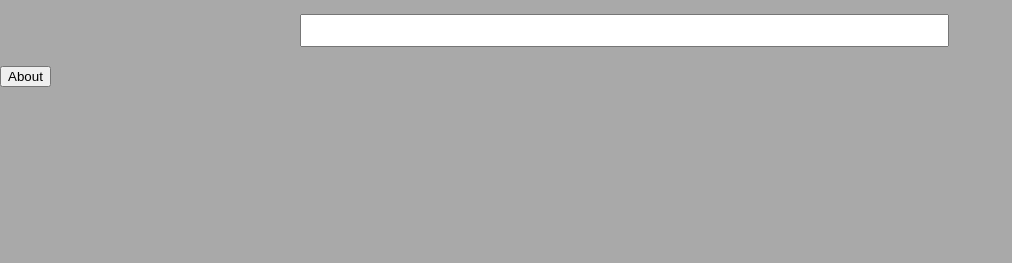
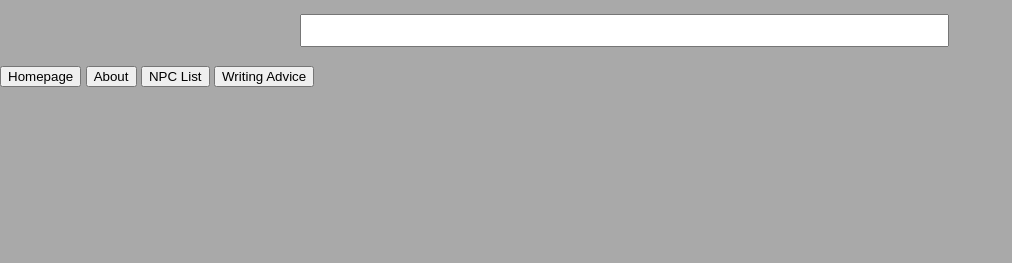
Before and after one commit to Ladyofgoats/Lydia---NPC-Library, a Django app: page / in a window 1280 px wide. Shown: the part 537-800 px from the top of the page, without its empty margins (0-1012 px from the left). Run offline with Django 5.2, Linux system fonts and the light colour scheme.

Commit message:
Added the navigation buttons across the board.

```diff
--- a/templates/NPCList.html
+++ b/templates/NPCList.html
@@ -8,5 +8,10 @@
 <body>
     <h1>NPC List</h1>
     <p>Enjoy!</p>
+
+    <button onclick="window.location.href='https://lydia-npc-library.onrender.com/'">Homepage</button>
+    <button onclick="window.location.href='https://lydia-npc-library.onrender.com/about/'">About</button>
+    <button onclick="window.location.href='https://lydia-npc-library.onrender.com/NPCList/'">NPC List</button>
+    <button onclick="window.location.href='https://lydia-npc-library.onrender.com/writingadvice/'">Writing Advice</button>
 </body>
 </html>
--- a/templates/about.html
+++ b/templates/about.html
@@ -8,5 +8,10 @@
 <body>
     <h1>About the Creator</h1>
     <p>Just a little section about the maker of this website</p>
+
+    <button onclick="window.location.href='https://lydia-npc-library.onrender.com/'">Homepage</button>
+    <button onclick="window.location.href='https://lydia-npc-library.onrender.com/about/'">About</button>
+    <button onclick="window.location.href='https://lydia-npc-library.onrender.com/NPCList/'">NPC List</button>
+    <button onclick="window.location.href='https://lydia-npc-library.onrender.com/writingadvice/'">Writing Advice</button>
 </body>
 </html>
--- a/templates/homepage.html
+++ b/templates/homepage.html
@@ -30,6 +30,10 @@
         </div>
         <input type="text" class="footer-text-input">
     </div>
+    <button onclick="window.location.href='https://lydia-npc-library.onrender.com/'">Homepage</button>
     <button onclick="window.location.href='https://lydia-npc-library.onrender.com/about/'">About</button>
+    <button onclick="window.location.href='https://lydia-npc-library.onrender.com/NPCList/'">NPC List</button>
+    <button onclick="window.location.href='https://lydia-npc-library.onrender.com/writingadvice/'">Writing Advice</button>
+
 </body>
 </html>
--- a/templates/writing-advice.html
+++ b/templates/writing-advice.html
@@ -8,5 +8,10 @@
 <body>
     <h1>Writing Advice!</h1>
     <p>This is some writing advice</p>
+
+    <button onclick="window.location.href='https://lydia-npc-library.onrender.com/'">Homepage</button>
+    <button onclick="window.location.href='https://lydia-npc-library.onrender.com/about/'">About</button>
+    <button onclick="window.location.href='https://lydia-npc-library.onrender.com/NPCList/'">NPC List</button>
+    <button onclick="window.location.href='https://lydia-npc-library.onrender.com/writingadvice/'">Writing Advice</button>
 </body>
 </html>
```
